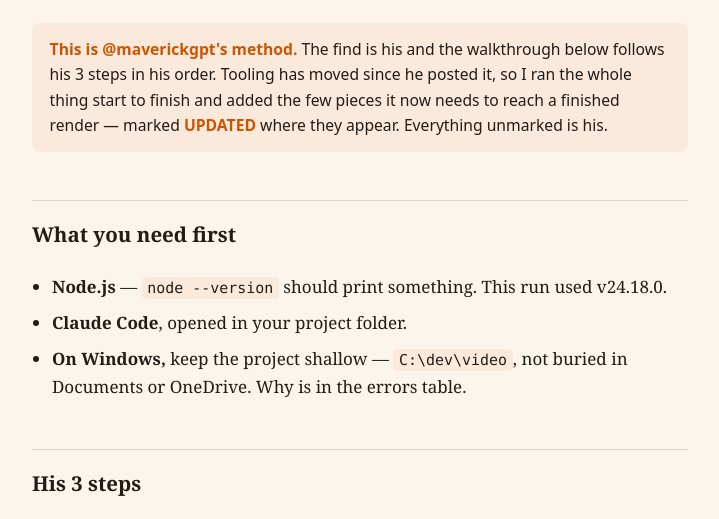
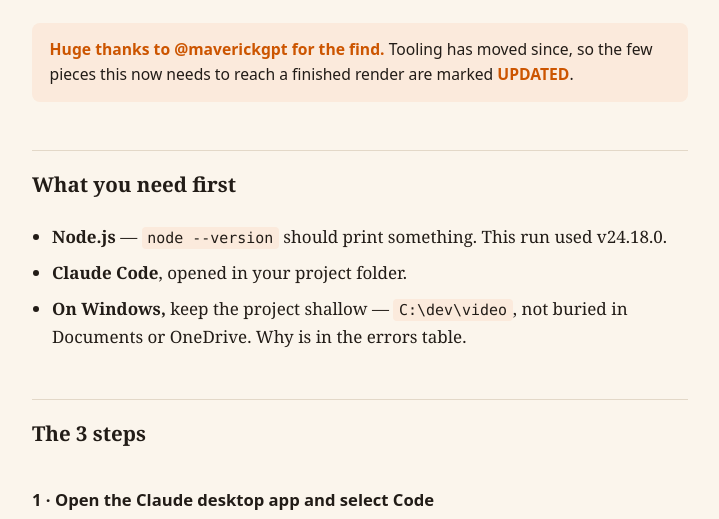
Before and after one commit to StefZ2026/resources, a plain HTML site: page p/edit-video-with-claude-code.html in a window 1280 px wide. Shown: the part 263-782 px from the top of the page, without its empty margins (280-999 px from the left). Drawn offline with Linux system fonts and the light colour scheme.

Commit message:
One credit line: thanks to @maverickgpt for the find

```diff
--- a/p/edit-video-with-claude-code.html
+++ b/p/edit-video-with-claude-code.html
@@ -64,10 +64,8 @@
   your clip already in it. Ask for a revision and it updates in front of you.</p>
 
   <div class="credit">
-    <b>This is @maverickgpt's method.</b> The find is his and the walkthrough below follows his 3 steps
-    in his order. Tooling has moved since he posted it, so I ran the whole thing start to finish and
-    added the few pieces it now needs to reach a finished render — marked <b>UPDATED</b> where they
-    appear. Everything unmarked is his.
+    <b>Huge thanks to @maverickgpt for the find.</b> Tooling has moved since, so the few pieces this now
+    needs to reach a finished render are marked <b>UPDATED</b>.
   </div>
 
   <h2>What you need first</h2>
@@ -78,7 +76,7 @@
       or OneDrive. Why is in the errors table.</li>
   </ul>
 
-  <h2>His 3 steps</h2>
+  <h2>The 3 steps</h2>
 
   <div class="step">
     <h3>1 · Open the Claude desktop app and select Code</h3>
@@ -181,7 +179,6 @@
   </ul>
 
   <footer>
-    <div><b>The method is @maverickgpt's.</b> Go watch the original and follow him for the rest of it.</div>
     <div>Every command, version number and error string above came back on a real run in August 2026. The
       Windows-specific notes were hit and fixed on Windows 11; the underlying cause of each is in the
       table so it stays useful as the tooling moves.</div>
```
